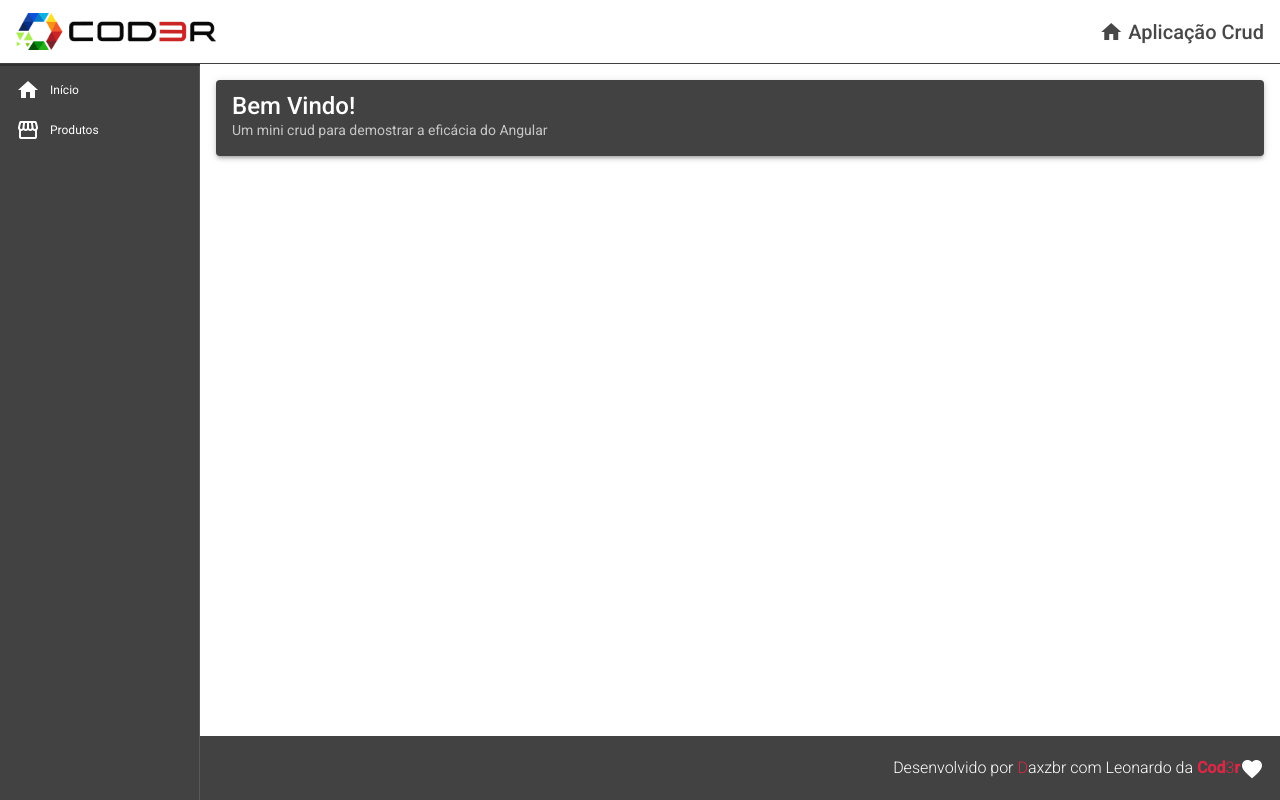
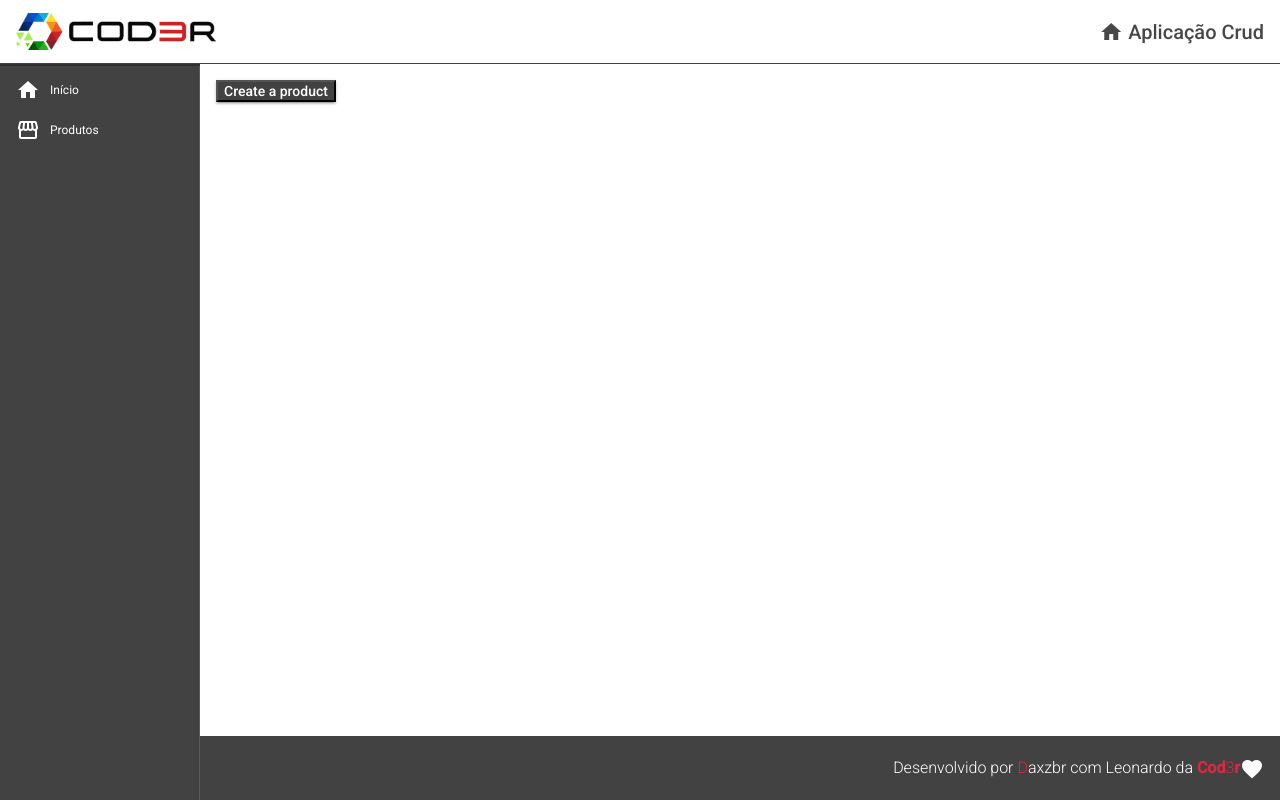
Before and after one commit to DavidSilvaTrabalho/crud_angular-9, an Angular app in the folder frontend/: page /products in a window 1280 px wide. Built offline with nearby package versions, Linux system fonts and the light colour scheme.

Commit message:
add_button_on_crud_to_navigate

```diff
--- a/frontend/src/app/app-routing.module.ts
+++ b/frontend/src/app/app-routing.module.ts
@@ -3,7 +3,8 @@ import { RouterModule, Routes } from '@angular/router';
 
 import { ProductCrudComponent } from './components/pages/product-crud/product-crud.component';
 import { HomeComponent } from './components/pages/home/home.component';
-import { ProductsComponent } from './components/products/products.component';
+import { ProductsCreateComponent } from './components/products/products-create/products-create.component';
+
 
 
 const routes: Routes = [
@@ -17,7 +18,7 @@ const routes: Routes = [
   },
   {
     path: "products/create",
-    component: ProductsComponent
+    component: ProductsCreateComponent
   }
 ];
 
--- a/frontend/src/app/components/pages/product-crud/product-crud.component.html
+++ b/frontend/src/app/components/pages/product-crud/product-crud.component.html
@@ -1,4 +1 @@
-<mat-card class="card mat-elevation-z3">
-    <mat-card-title class="title-card">Bem Vindo!</mat-card-title>
-    <mat-card-subtitle class="title-sub-card">Um mini crud para demostrar a eficácia do Angular</mat-card-subtitle>
-</mat-card>
+<button class="mat-raised-button" style="cursor: pointer;" (click)="navigateToProductsCreate()">Create a product</button>
--- a/frontend/src/app/components/pages/product-crud/product-crud.component.ts
+++ b/frontend/src/app/components/pages/product-crud/product-crud.component.ts
@@ -1,5 +1,5 @@
 import { Component, OnInit } from '@angular/core';
-
+import { Router } from '@angular/router'
 @Component({
   selector: 'app-product-crud',
   templateUrl: './product-crud.component.html',
@@ -7,9 +7,14 @@ import { Component, OnInit } from '@angular/core';
 })
 export class ProductCrudComponent implements OnInit {
 
-  constructor() { }
+  constructor(private router:Router) { }
 
   ngOnInit(): void {
   }
 
+  navigateToProductsCreate(): void{
+    console.log("navegando")
+    this.router.navigate(['products/create'])
+  }
+
 }
--- /dev/null
+++ b/frontend/src/app/components/products/products-create/products-create.component.html
@@ -0,0 +1 @@
+<h1 class="black-color">Form Products</h1>
--- /dev/null
+++ b/frontend/src/app/components/products/products-create/products-create.component.ts
@@ -0,0 +1,15 @@
+import { Component, OnInit } from '@angular/core';
+
+@Component({
+  selector: 'app-products-create',
+  templateUrl: './products-create.component.html',
+  styleUrls: ['./products-create.component.css']
+})
+export class ProductsCreateComponent implements OnInit {
+
+  constructor() { }
+
+  ngOnInit(): void {
+  }
+
+}
--- a/frontend/src/app/components/products/products.component.html
+++ /dev/null
@@ -1 +0,0 @@
-<p>products works!</p>
--- a/frontend/src/app/components/products/products.component.ts
+++ /dev/null
@@ -1,15 +0,0 @@
-import { Component, OnInit } from '@angular/core';
-
-@Component({
-  selector: 'app-products',
-  templateUrl: './products.component.html',
-  styleUrls: ['./products.component.css']
-})
-export class ProductsComponent implements OnInit {
-
-  constructor() { }
-
-  ngOnInit(): void {
-  }
-
-}
```
Also changed, not shown: frontend/src/app/app.module.ts (+9 -8 lines), frontend/src/app/components/products/products-create/products-create.component.css (added).
